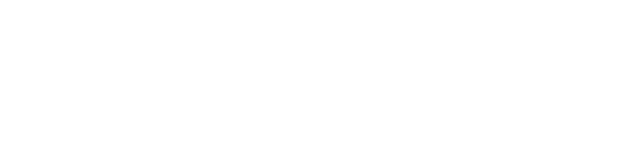
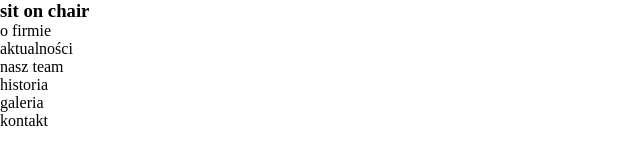
Before and after one commit to stynn4/Sit-on-chair, a plain HTML site: page index.html in a window 1280 px wide. Shown: the whole page, without its empty margins (0-640 px from the left). Drawn offline with Linux system fonts and the light colour scheme.

Commit message:
20180203m

```diff
--- a/index.html
+++ b/index.html
@@ -7,7 +7,23 @@
 </head>
 <body>
     <header>
+        <div class="container clearfix">
+            <h3>sit <span>on</span> chair</h3>
+            <nav>
+                <ul>
+                    <li>o firmie
+                        <ul>
+                            <li>aktualności</li>
+                            <li>nasz team</li>
+                            <li>historia</li>
+                        </ul>
+                    </li>
+                    <li>galeria</li>
+                    <li>kontakt</li>
+                </ul>
+            </nav>
+        </div>
+    </header>
 
-    </header>
 </body>
 </html>
```
